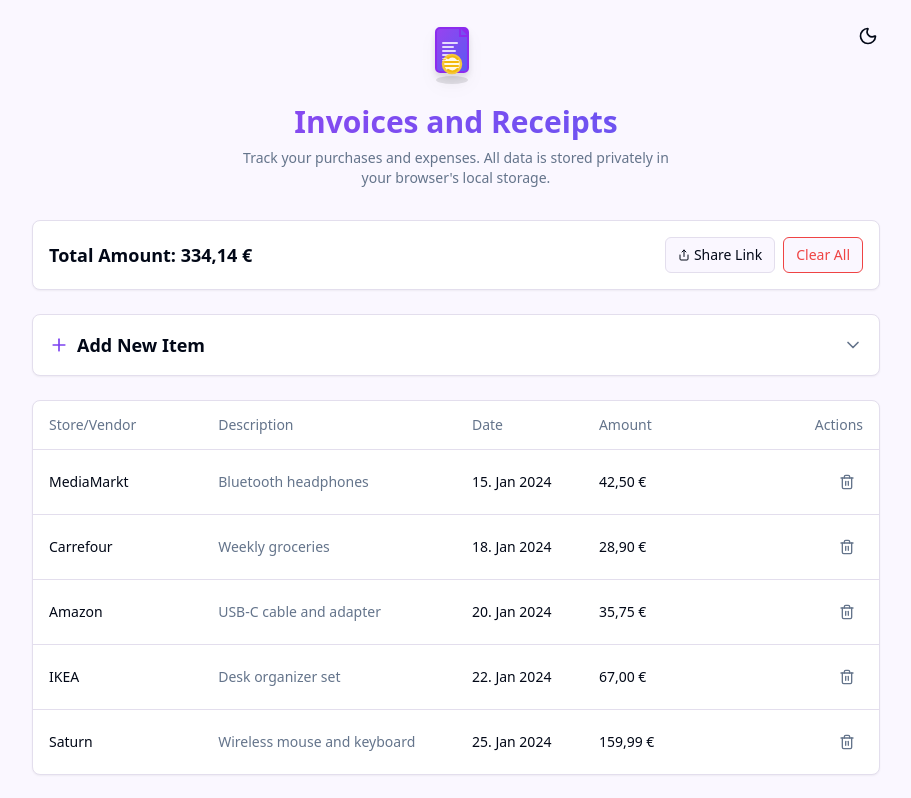
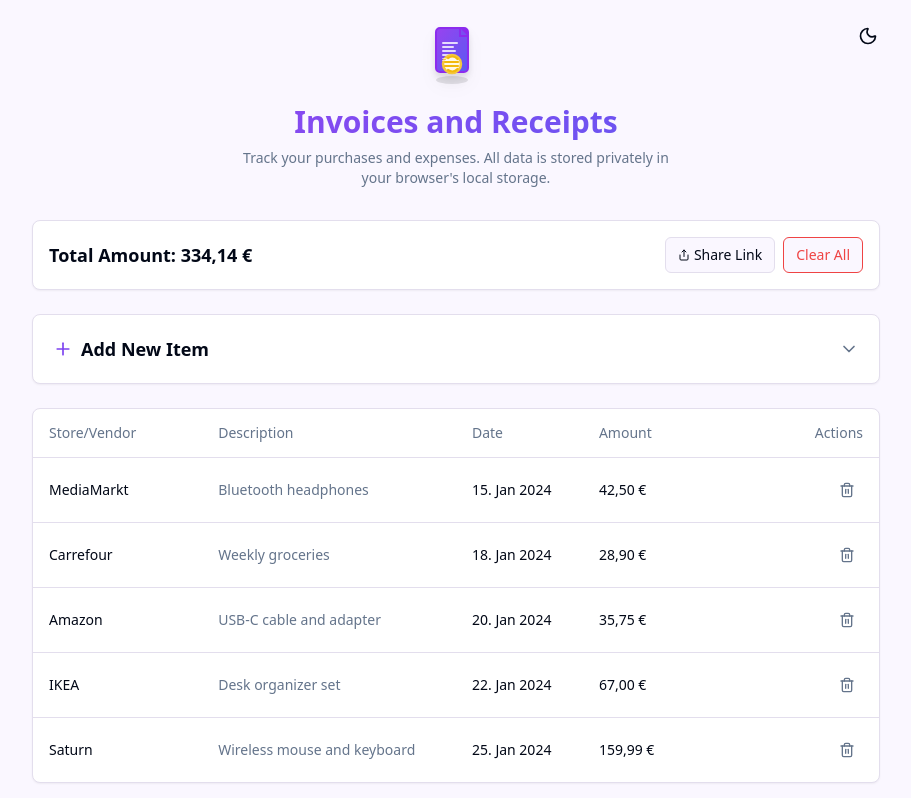
Before and after one commit to vssn/2025-09-vibe-invoice-tracker, a React (Vite) app: page / in a window 1280 px wide. Shown: the top 798 px of the page, without its empty margins (184-1095 px from the left). Built offline with nearby package versions, Linux system fonts and the light colour scheme.

Commit message:
Made focus visible for add new item collapsible

```diff
--- a/src/components/AddItemForm.tsx
+++ b/src/components/AddItemForm.tsx
@@ -50,11 +50,11 @@
   }
 
   return (
-    <div className="bg-card rounded-lg border shadow-sm mb-6 overflow-hidden transition-all duration-200">
+    <div className="p-1 bg-card rounded-lg border shadow-sm mb-6 overflow-hidden transition-all duration-200">
       {/* Collapsible Header */}
-      <button
+        <button
         onClick={() => setIsExpanded(!isExpanded)}
-        className="w-full p-4 text-left hover:bg-accent/50 transition-colors duration-200 focus:outline-none focus:ring-2 focus:ring-primary focus:ring-offset-2"
+        className="w-full p-4 text-left rounded-lg hover:bg-accent/50 transition-colors duration-200 focus:outline-none focus:ring-2 focus:ring-primary focus:ring-offset-2 focus:ring-offset-background"
         aria-expanded={isExpanded}
         aria-controls="add-item-form"
         type="button"
```
